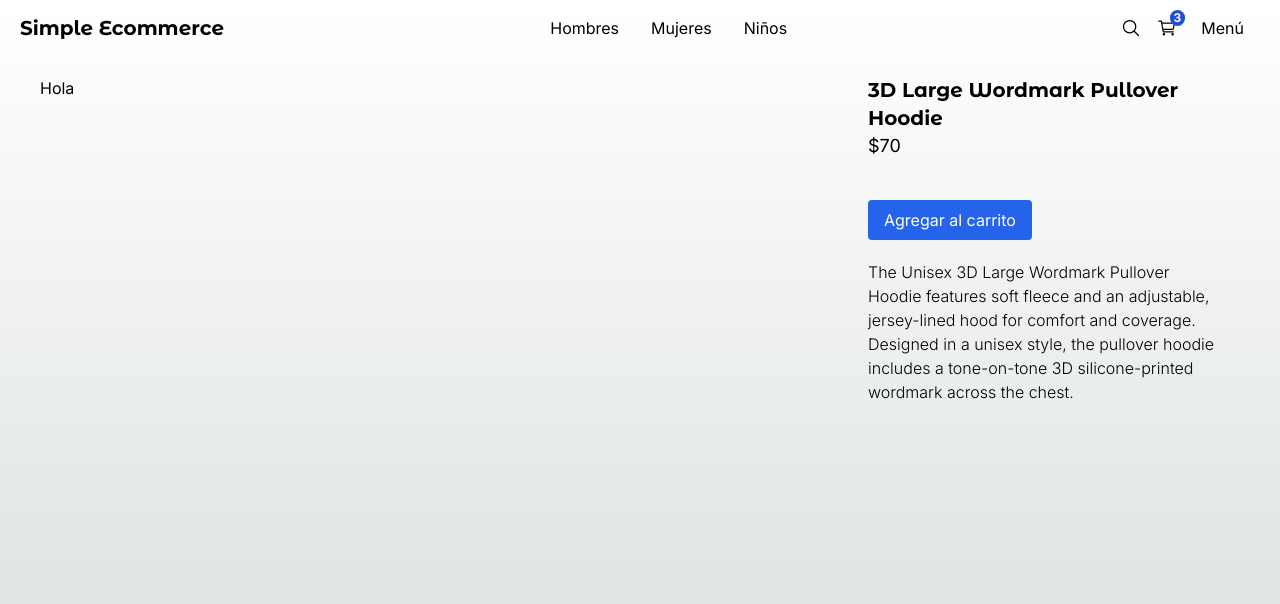
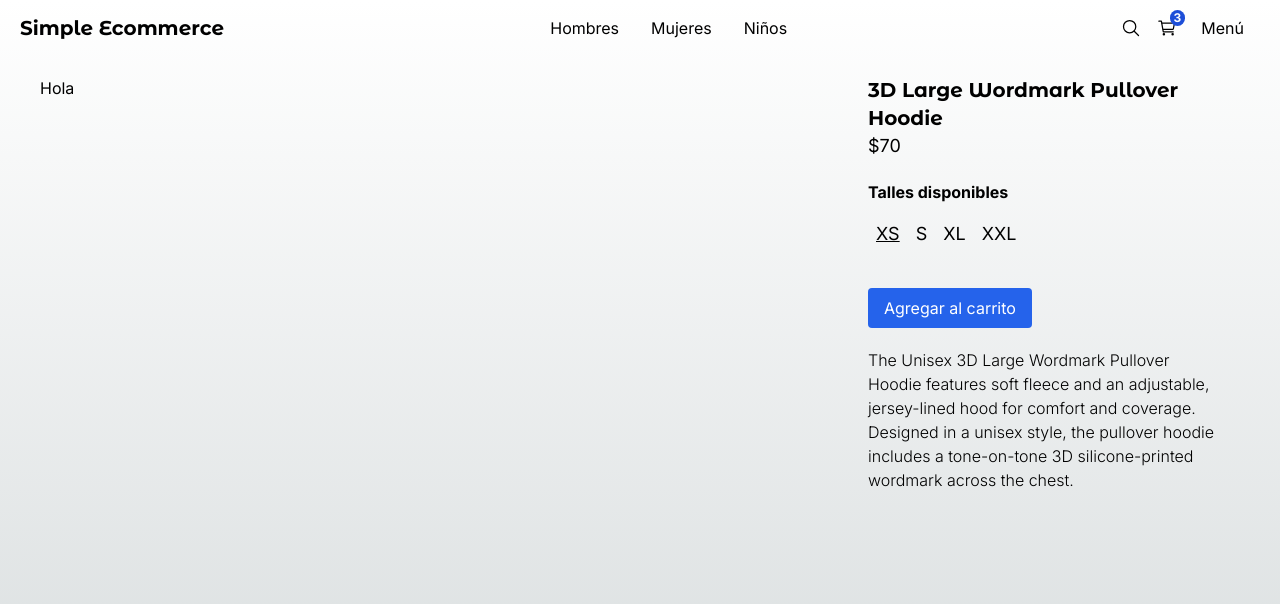
Before and after one commit to franponce/simple-ecommerce, a Next.js app: page /product/3d_large_wordmark_pullover_hoodie in a window 1280 px wide. Shown: the top 604 px of the page. Built offline with nearby package versions, Linux system fonts and the light colour scheme.

Commit message:
Size selector component is created

```diff
--- a/src/app/(shop)/product/[slug]/page.tsx
+++ b/src/app/(shop)/product/[slug]/page.tsx
@@ -1,3 +1,4 @@
+import { SizeSelector } from "@/components";
 import { titleFont } from "@/config/fonts";
 import { initialData } from "@/seed/seed";
 import { notFound } from "next/navigation";
@@ -37,6 +38,10 @@
                 <p className="text-lg mb-5">${product.price}</p>
 
                 {/* Selector de talle */}
+                <SizeSelector
+                selectorSize={ product.sizes[0]}
+                availableSizes={ product.sizes}
+                />
 
                 {/* Selector de cantidad */}
 
--- a/src/components/index.ts
+++ b/src/components/index.ts
@@ -8,3 +8,4 @@
 export * from './ui/top-menu/TopMenu';
 export * from './ui/not-found/PageNotFound';
 export * from './ui/title/Title';
+export * from './product/size-selector/SizeSelector';
--- /dev/null
+++ b/src/components/product/size-selector/SizeSelector.tsx
@@ -0,0 +1,41 @@
+import type { Size } from '@/interfaces';
+import clsx from 'clsx';
+
+interface Props {
+    selectorSize: Size;
+    availableSizes: Size[];
+}
+
+
+export const SizeSelector = ({ selectorSize, availableSizes }: Props) => {
+    return (
+        <div className='my-5'>
+            <h3 className='font-bold mb-4'>
+                Talles disponibles
+            </h3>
+
+            <div className='flex'>
+
+                {
+                    availableSizes.map(size => (
+                        <button
+                            key={size}
+                            className={
+                                clsx(
+                                    "mx-2 hover:underline text-lg",
+                                    {
+                                        'underline': size === selectorSize
+                                    }
+                                )
+                            }
+                        >
+                            {size}
+                        </button>
+                    ))
+                }
+
+            </div>
+
+        </div>
+    )
+}
--- a/src/interfaces/product.interface.ts
+++ b/src/interfaces/product.interface.ts
@@ -13,5 +13,5 @@
 }
 
 export type Category = 'men'|'women'|'kid'|'unisex';
-export type Sizes = 'XS'|'S'|'M'|'L'|'XL'|'XXL'|'XXXL';
+export type Size = 'XS'|'S'|'M'|'L'|'XL'|'XXL'|'XXXL';
 export type Type = 'shirts'|'pants'|'hoodies'|'hats';
```
